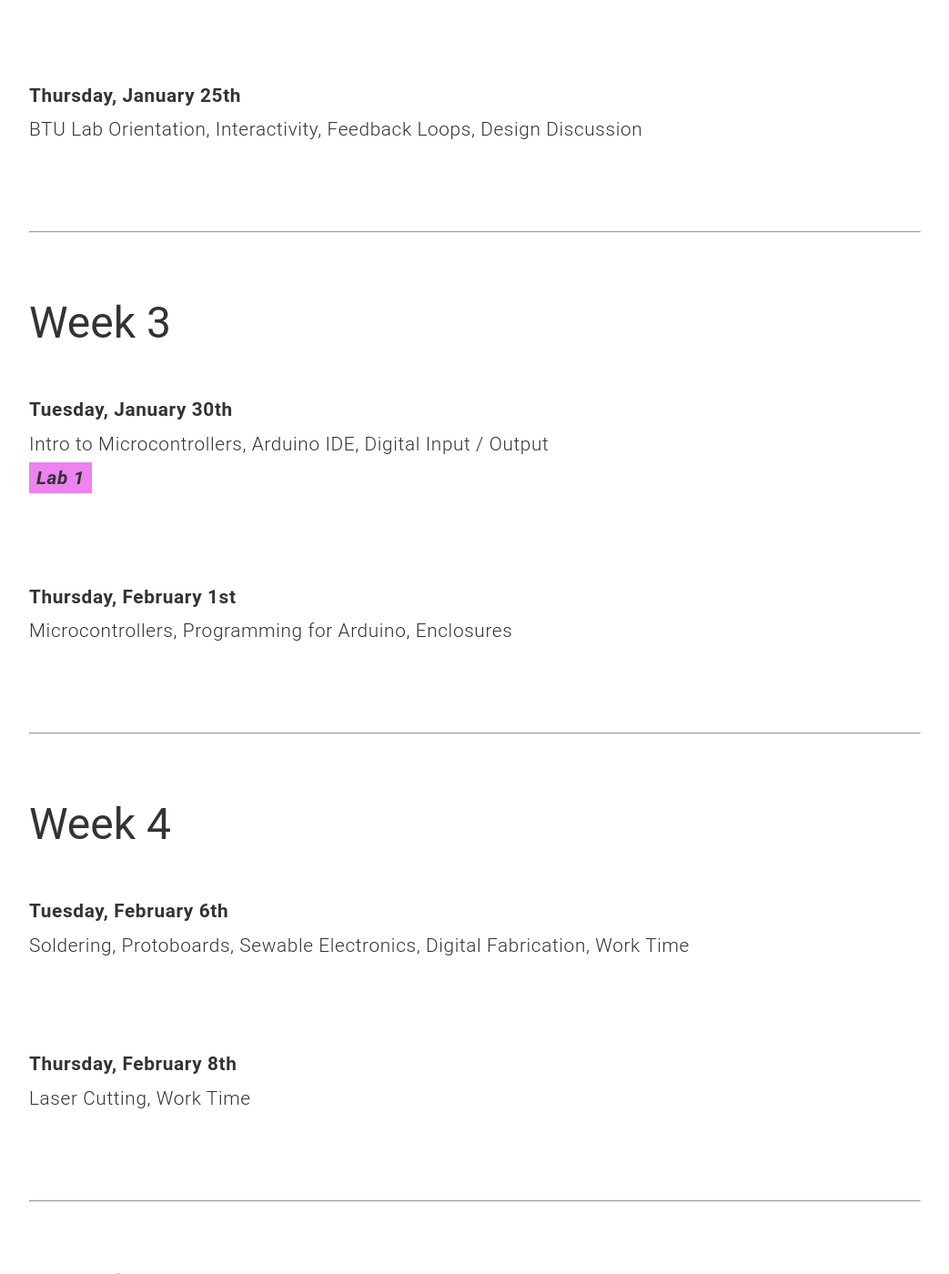
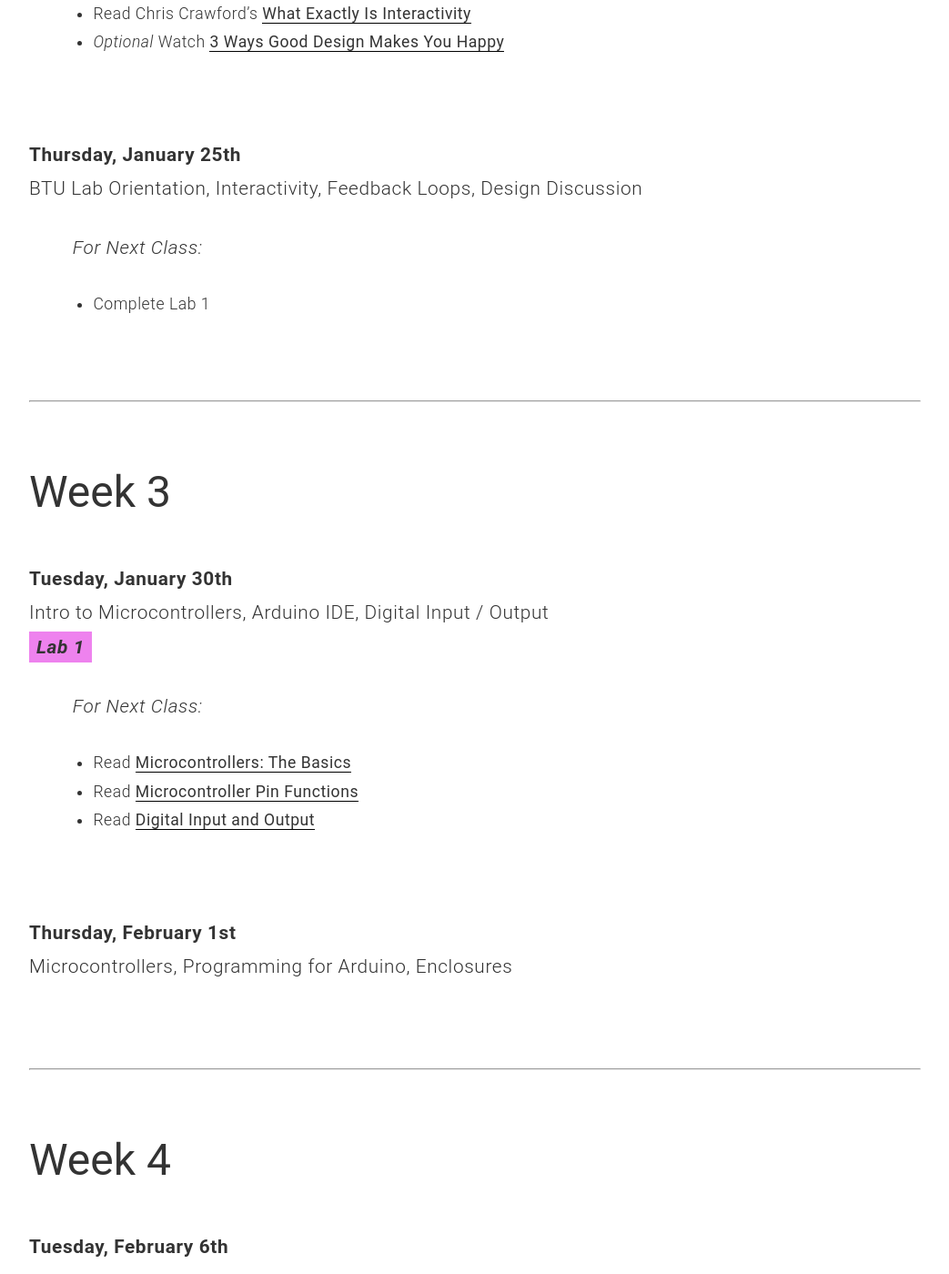
Before and after one commit to coloringchaos/object-s18, a Jekyll site: the page built from schedule.md, in a window 1280 px wide and 1400 px high, scrolled down 1839 px. Shown: the whole window at 91% size, without its empty margins (118-1161 px from the left). Built offline with Jekyll 4.4.1, drawn with Linux system fonts in a browser that asks for light colours.

Commit message:
schedule

```diff
--- a/schedule.md
+++ b/schedule.md
@@ -32,6 +32,7 @@ Introductions, Expectations, Fantasy Device
 <span class="ass">**Thursday, January 18th**</span> <br>
 Basic Electronics, Identifying Components, Paper Circuits, Documenting & Photographing Hardware
 
+<span class="fornext">For Next Class:</span>
 
 + Read pages 1-40 of *There are No Electrons: Electronics for Earthlings* (access pdf through Canvas)
 + Watch Schematics Videos - [Intro](https://vimeo.com/90280008), [Basic Symbols](https://vimeo.com/90286527), and [Review](https://vimeo.com/90534363)
@@ -60,6 +61,9 @@ BTU Orientation, Series and Parallel Circuits, Switches, Electricity, Ohm’s La
 <span class="ass">**Thursday, January 25th**</span> <br>
 BTU Lab Orientation, Interactivity, Feedback Loops, Design Discussion
 
+<span class="fornext">For Next Class:</span>
+
++ Complete Lab 1
 
 <br>
 <hr>
@@ -68,6 +72,13 @@ BTU Lab Orientation, Interactivity, Feedback Loops, Design Discussion
 <span class="ass">**Tuesday, January 30th**</span> <br>
 Intro to Microcontrollers, Arduino IDE, Digital Input / Output
 <br><span class="lab">***[Lab 1](/object-s18/lab1)***</span>
+
+<span class="fornext">For Next Class:</span>
+
++ Read [Microcontrollers: The Basics](https://itp.nyu.edu/physcomp/lessons/microcontrollers/microcontrollers-the-basics/)
++ Read [Microcontroller Pin Functions](https://itp.nyu.edu/physcomp/lessons/microcontrollers/microcontroller-pin-functions/)
++ Read [Digital Input and Output](https://itp.nyu.edu/physcomp/lessons/microcontrollers/digital-input-output/)
+
 
 <br>
 
```
